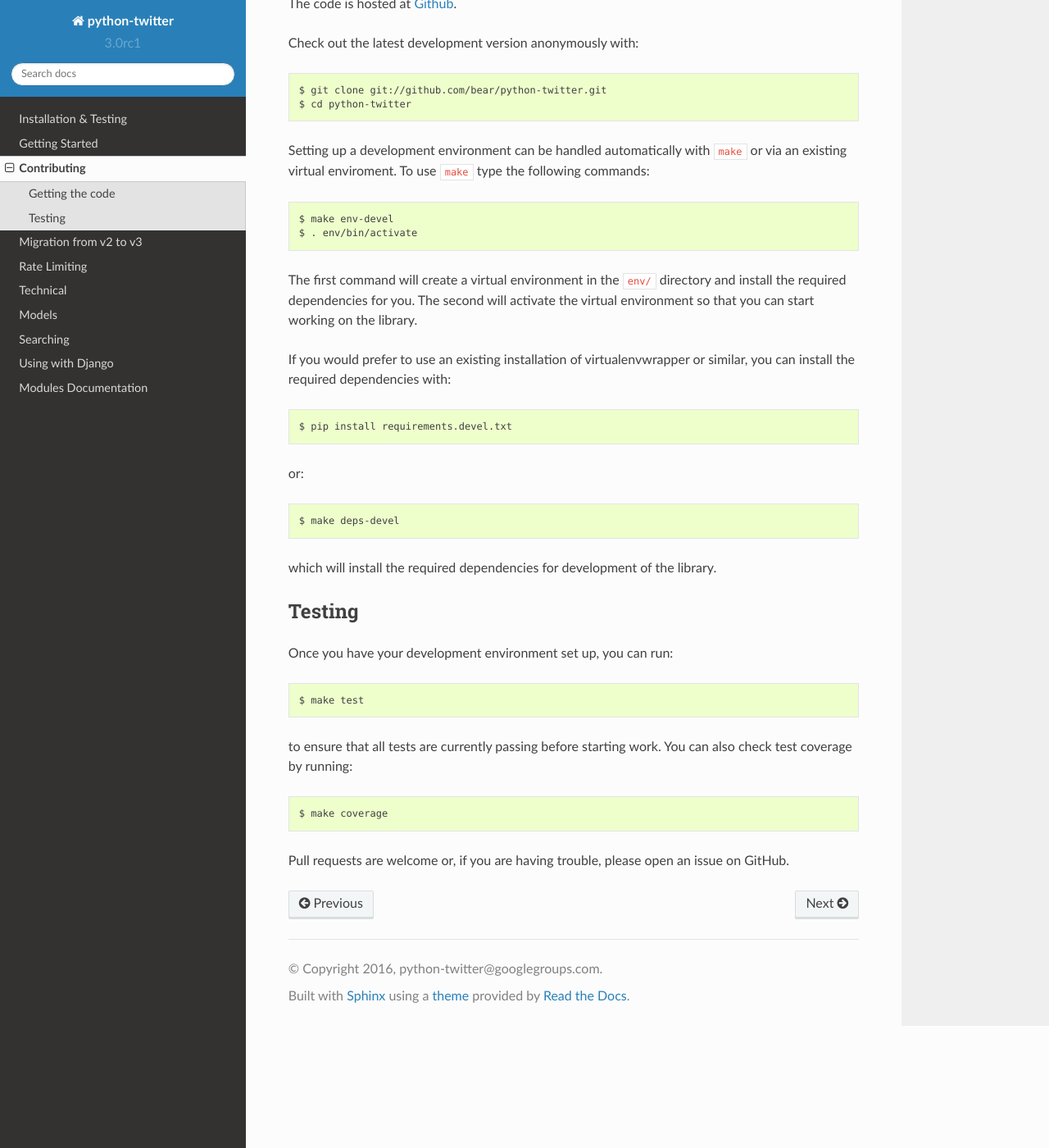
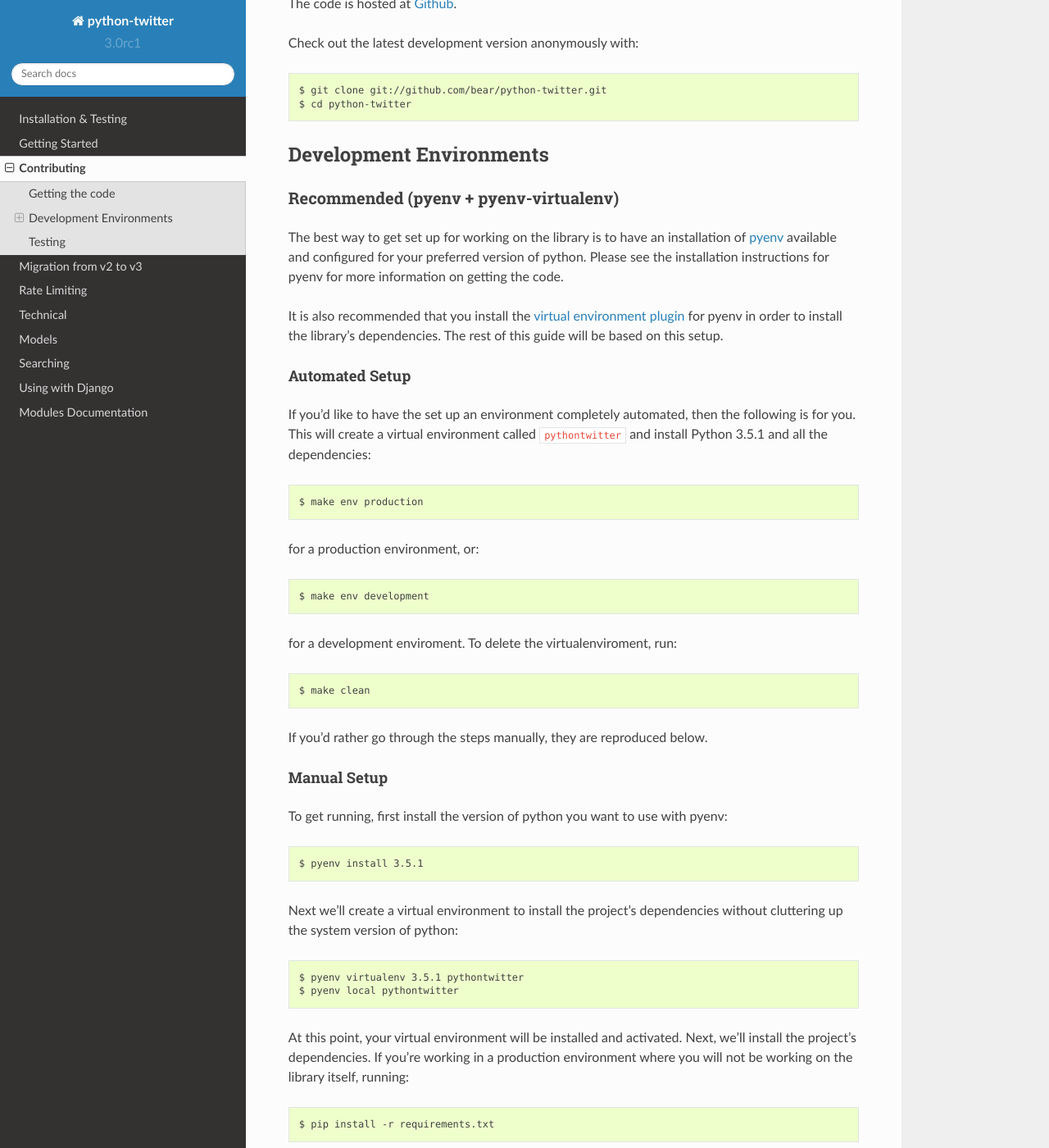
Before and after one commit to bear/python-twitter, a Sphinx documentation site: the page built from doc/contributing.rst, in a window 1280 px wide and 1400 px high, scrolled down 223 px. Shown: the whole window at 82% size. Built offline with Sphinx 7.4.7 and the Read the Docs theme 2.0.0, drawn with Linux system fonts in a browser that asks for light colours; some of the changed text lies outside the part shown.

Commit message:
updates docs & makefile to use pyenv.

```diff
--- a/doc/contributing.rst
+++ b/doc/contributing.rst
@@ -11,32 +11,93 @@
     $ git clone git://github.com/bear/python-twitter.git
     $ cd python-twitter
 
-Setting up a development environment can be handled automatically with ``make``
-or via an existing virtual enviroment. To use ``make`` type the following
-commands::
 
-    $ make env-devel
-    $ . env/bin/activate
+.. _dev_envs:
 
-The first command will create a virtual environment in the ``env/`` directory and install
-the required dependencies for you. The second will activate the virtual
-environment so that you can start working on the library.
+Development Environments
+========================
 
-If you would prefer to use an existing installation of virtualenvwrapper or
-similar, you can install the required dependencies with::
+Recommended (pyenv + pyenv-virtualenv)
++++++++++++++++++++
 
-    $ pip install requirements.devel.txt
+The best way to get set up for working on the library is to have an
+installation of `pyenv <https://github.com/yyuu/pyenv>`_ available and
+configured for your preferred version of python. Please see the installation
+instructions for pyenv for more information on getting the code.
 
-or::
+It is also recommended that you install the `virtual environment plugin
+<https://github.com/yyuu/pyenv-virtualenv>`_ for pyenv in order to install the
+library's dependencies. The rest of this guide will be based on this setup.
 
-    $ make deps-devel
+Automated Setup
+_______________
+
+If you'd like to have the set up an environment completely automated, then the
+following is for you. This will create a virtual environment called
+``pythontwitter`` and install Python 3.5.1 and all the dependencies::
+
+    $ make env production
+
+for a production environment, or::
+
+    $ make env development
+
+for a development enviroment. To delete the virtualenviroment, run::
+
+    $ make clean
+
+If you'd rather go through the steps manually, they are reproduced below.
+
+Manual Setup
+____________
+To get running, first install the version of python you want to use with
+pyenv::
+
+    $ pyenv install 3.5.1
+
+Next we'll create a virtual environment to install the project's dependencies without cluttering up the
+system version of python::
+
+    $ pyenv virtualenv 3.5.1 pythontwitter
+    $ pyenv local pythontwitter
+
+At this point, your virtual environment will be installed and activated. Next,
+we'll install the project's dependencies. If you're working in a production
+environment where you will not be working on the library itself, running::
+
+    $ pip install -r requirements.txt
+
+will take care of the dependencies for using the library, but exclude things like testing and building documentation.
+
+If you are planning on working on the library and want the ability to run tests
+or build documentation locally, then run::
+
+    $ pip install -r requirements.devel.txt
+
+while your virtual environment is active and you should be ready to go.
+
+
+Alternative
++++++++++++
+
+If you would prefer to use an existing python installation or virtualenvwrapper or
+similar, you install the production dependencies with::
+
+    $ pip install -r requirements.txt
+
+
+or the development dependencies with::
+
+    $ pip install -r requirements.devel.txt
+
 
 which will install the required dependencies for development of the library.
 
 Testing
 =======
 
-Once you have your development environment set up, you can run::
+Once you have your development environment set up and the development
+dependencies installed, you can run::
 
     $ make test
 
@@ -46,4 +107,4 @@
     $ make coverage
 
 Pull requests are welcome or, if you are having trouble, please open an issue on
-GitHub.
+GitHub. If at all possible, please include tests for any changes.
```
Also changed, not shown: doc/installation.rst (+10 -4 lines), 2 other files.
